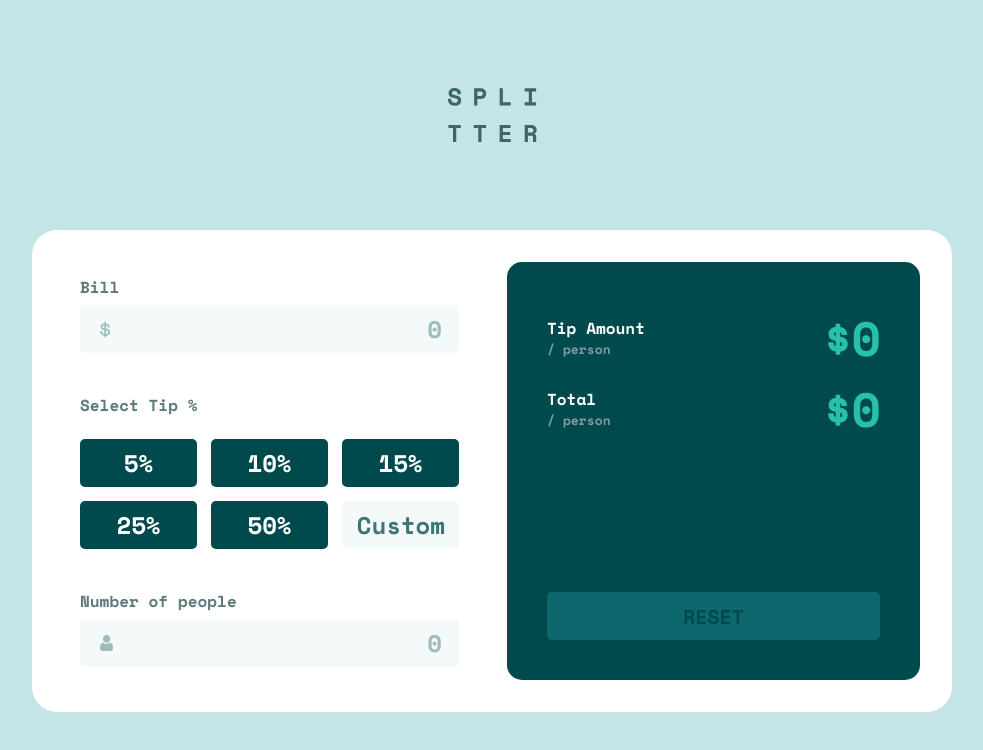
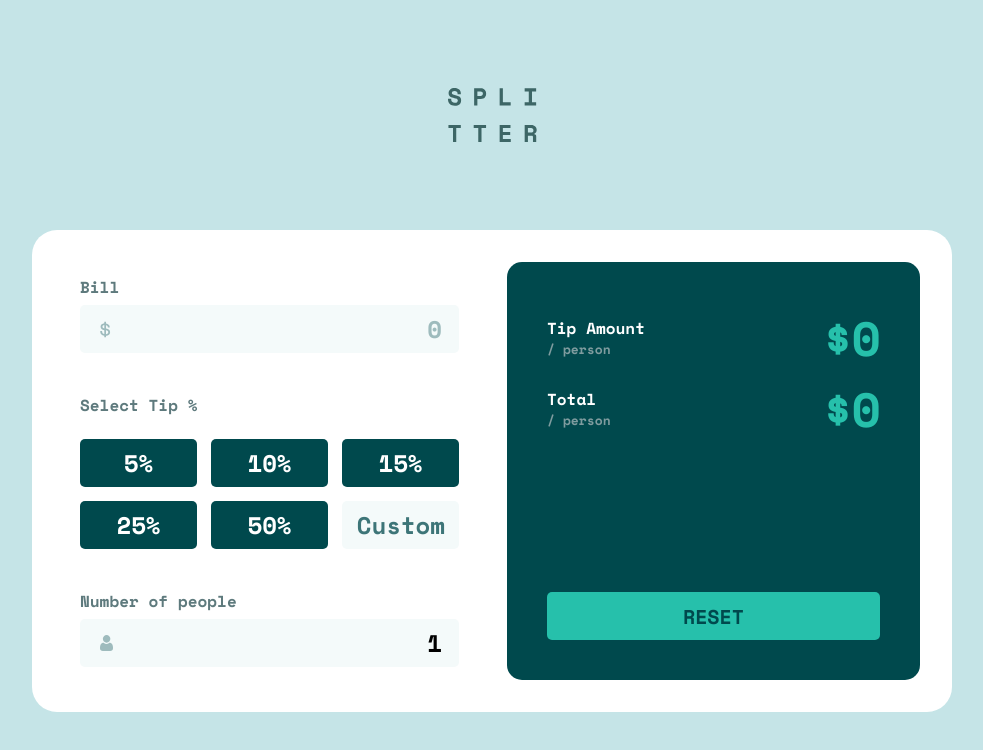
Before and after one commit to aleksandr-efimenko/tip-calculator, a React (Vite) app: page / in a window 1280 px wide. Shown: the top 750 px of the page, without its empty margins (148-1131 px from the left). Built offline with nearby package versions, Linux system fonts and the light colour scheme.

Commit message:
separate calculation function to a separate file, and then call it from the main file.

```diff
--- a/src/App.jsx
+++ b/src/App.jsx
@@ -2,49 +2,56 @@ import { useEffect, useState } from "react";
 import TipOutput from "./components/TipOutput";
 import TipInput from "./components/TipInput";
 import styles from "./components/TipStyles.module.css";
+import {
+  calculateTipAmountPerPerson,
+  calculateTotalPerPerson,
+} from "./utils/tipCalculation";
 
 function App() {
   const [bill, setBill] = useState("");
-  const [tip, setTip] = useState(0);
-  const [people, setPeople] = useState("");
+  const [tipFromButton, setTip] = useState(0);
+  const [numberOPeople, setNumberOPeople] = useState(1);
   const [tipAmount, setTipAmount] = useState(0);
-  const [total, setTotal] = useState(0);
+  const [totalPerPerson, setTotalPerPerson] = useState(0);
   const [manualTip, setManualTip] = useState("");
 
   const calculateTip = () => {
-    if (!bill || !people) {
-      setTotal(0);
-      setTipAmount(0);
-      return;
-    }
+    const tipToCalculate = manualTip ? manualTip : tipFromButton;
+    const billNumber = Number(bill);
+    const tipToCalculateNumber = Number(tipToCalculate);
 
-    const tipToCalculate = manualTip ? manualTip : tip;
-    const tipAmount = (bill * tipToCalculate) / 100 / people;
-    const total = ((bill * tipToCalculate) / 100 + bill) / people;
-    if (tipAmount % 1 !== 0) {
-      setTipAmount(tipAmount.toFixed(2));
+    const tipAmountPerPerson = calculateTipAmountPerPerson(
+      billNumber,
+      tipToCalculateNumber,
+      numberOPeople
+    );
+    const totalPerPerson = calculateTotalPerPerson(
+      billNumber,
+      tipToCalculateNumber,
+      numberOPeople
+    );
+
+    if (tipAmountPerPerson % 1 !== 0 || totalPerPerson % 1 !== 0) {
+      setTipAmount(tipAmountPerPerson.toFixed(2));
+      setTotalPerPerson(totalPerPerson.toFixed(2));
     } else {
-      setTipAmount(tipAmount);
-    }
-    if (total % 1 !== 0) {
-      setTotal(total.toFixed(2));
-    } else {
-      setTotal(total);
+      setTipAmount(tipAmountPerPerson);
+      setTotalPerPerson(totalPerPerson);
     }
   };
 
   const resetForm = () => {
     setBill("");
-    setTip("");
+    setTip(0);
     setManualTip("");
-    setPeople("");
+    setNumberOPeople(1);
     setTipAmount(0);
-    setTotal(0);
+    setTotalPerPerson(0);
   };
 
   useEffect(() => {
     calculateTip();
-  }, [bill, tip, manualTip, people]);
+  }, [bill, tipFromButton, manualTip, numberOPeople]);
 
   return (
     <div className="App">
@@ -53,17 +60,17 @@ function App() {
         <TipInput
           bill={bill}
           setBill={setBill}
-          tip={tip}
+          tip={tipFromButton}
           setTip={setTip}
           manualTip={manualTip}
           setManualTip={setManualTip}
-          people={people}
-          setPeople={setPeople}
+          people={numberOPeople}
+          setPeople={setNumberOPeople}
         />
         <TipOutput
-          disabledReset={!bill && !tip && !manualTip && !people}
+          disabledReset={!bill && !tipFromButton && !manualTip && !numberOPeople}
           tipAmount={tipAmount}
-          total={total}
+          total={totalPerPerson}
           resetForm={resetForm}
         />
       </div>
--- /dev/null
+++ b/src/utils/tipCalculation.js
@@ -0,0 +1,23 @@
+/**
+ *
+ * @param {number} bill
+ * @param {number} tipPercentage
+ * @param {number} numberOPeople
+ */
+
+export function calculateTipAmountPerPerson(bill, tipPercentage, numberOPeople) {
+  if (!bill || !tipPercentage || !numberOPeople) return 0;
+  return (bill * tipPercentage) / 100 / numberOPeople;
+}
+
+/**
+ *
+ * @param {number} bill
+ * @param {number} tipPercentage
+ * @param {number} numberOPeople
+ * @returns
+ */
+export function calculateTotalPerPerson(bill, tipPercentage, numberOPeople) {
+  if (!bill || !tipPercentage || !numberOPeople) return 0;
+  return (bill + bill * tipPercentage / 100) / numberOPeople;
+}
```
